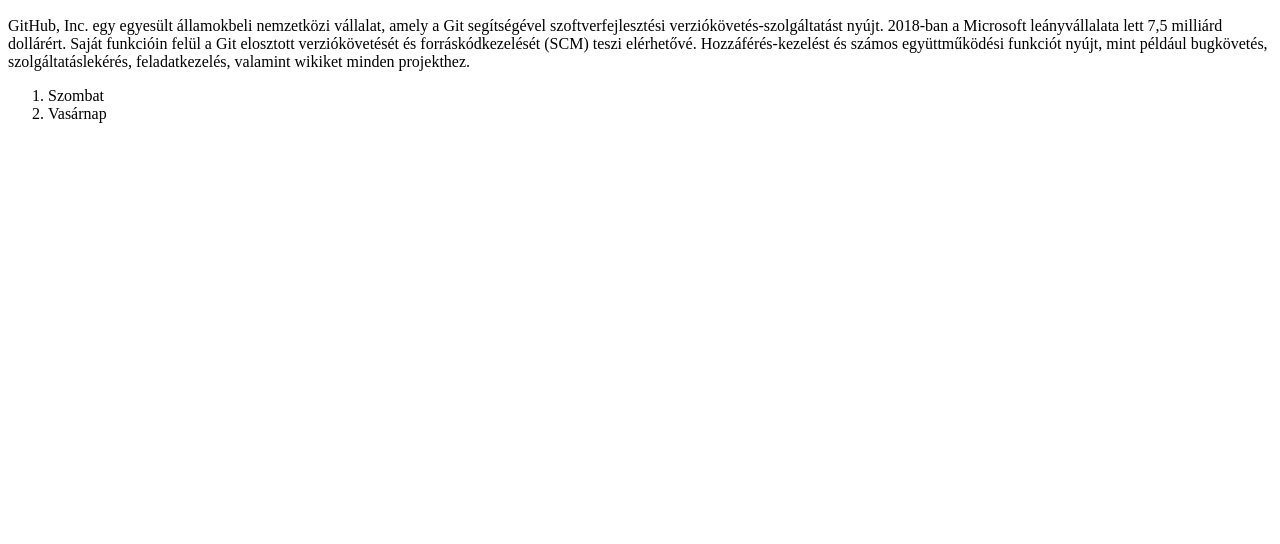
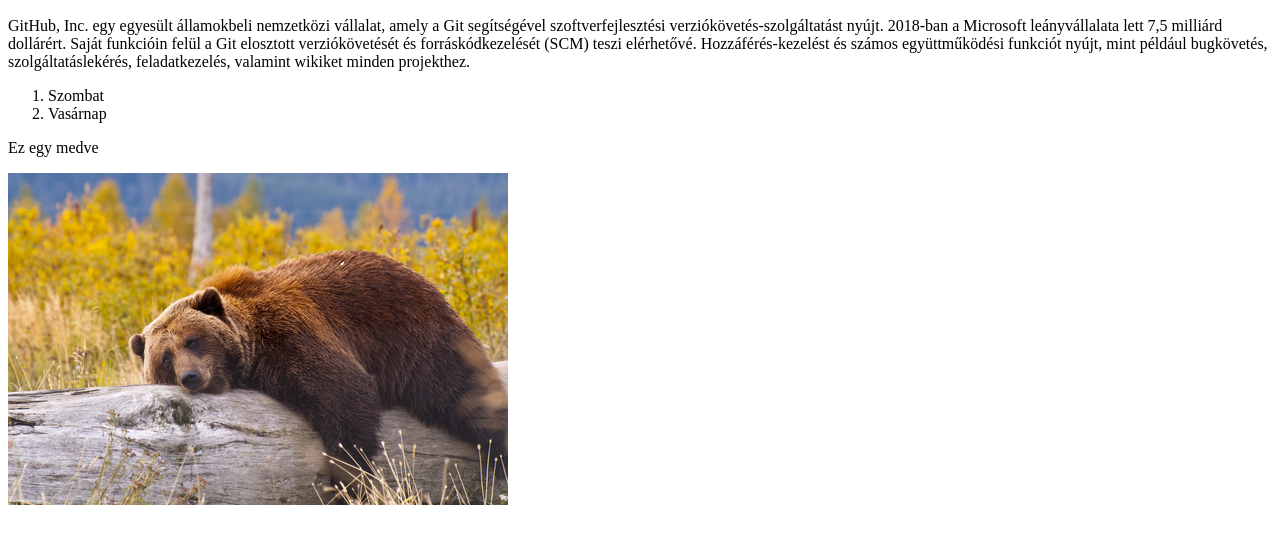
Before and after one commit to HTimea88/promajus23, a plain HTML site: page index.html in a window 1280 px wide. Shown: the part 110-654 px from the top of the page. Drawn offline with Linux system fonts and the light colour scheme.

Commit message:
kép beszúrása

```diff
--- a/index.html
+++ b/index.html
@@ -20,5 +20,8 @@
     <li>Vasárnap</li>
 </ol>
 
+<p>Ez egy medve</p>
+<img src="./shutterstock_medve.jpg" alt="medve">
+
 </body>
 </html>
```
Also changed, not shown: shutterstock_medve.jpg (added).
